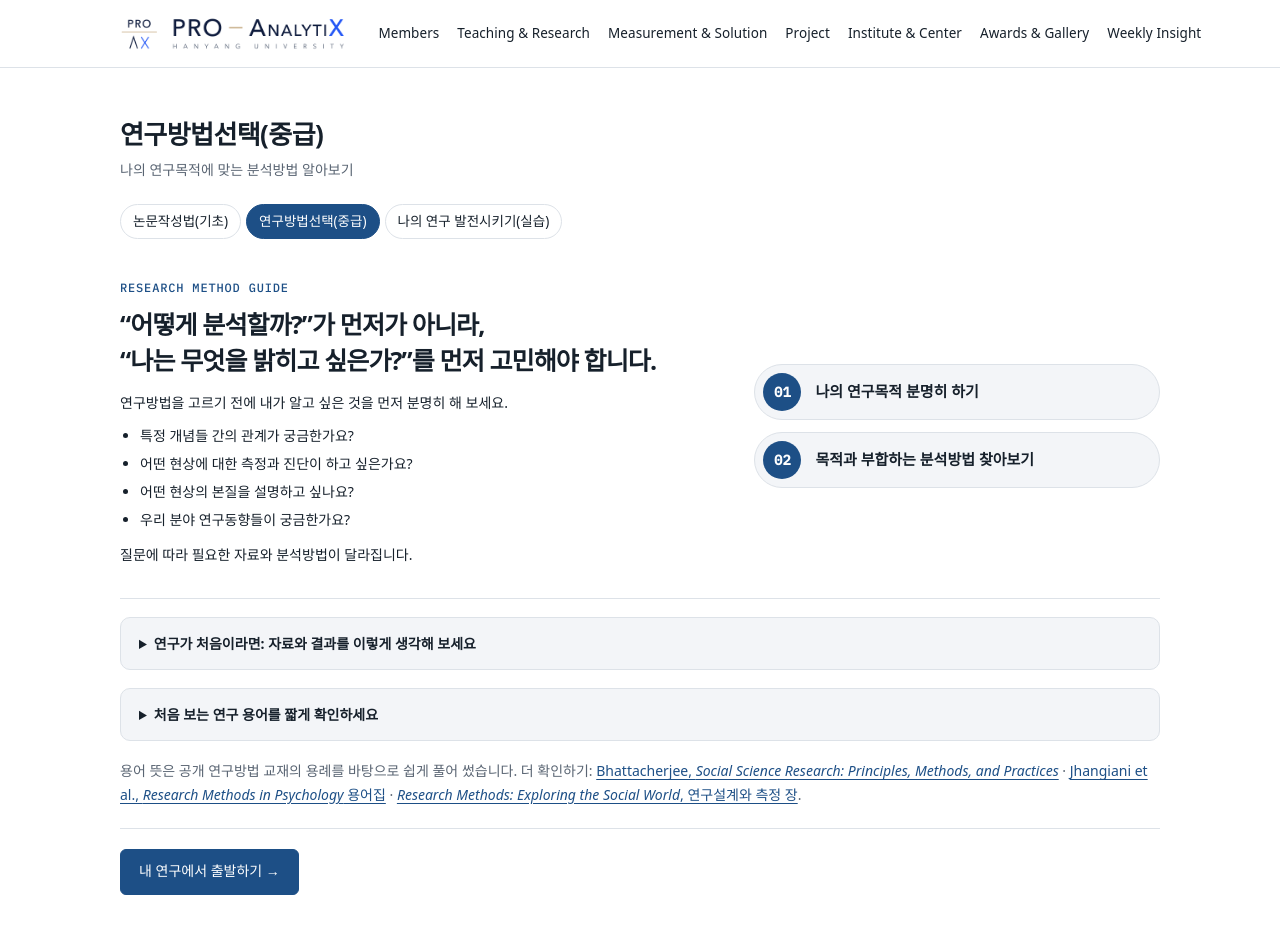
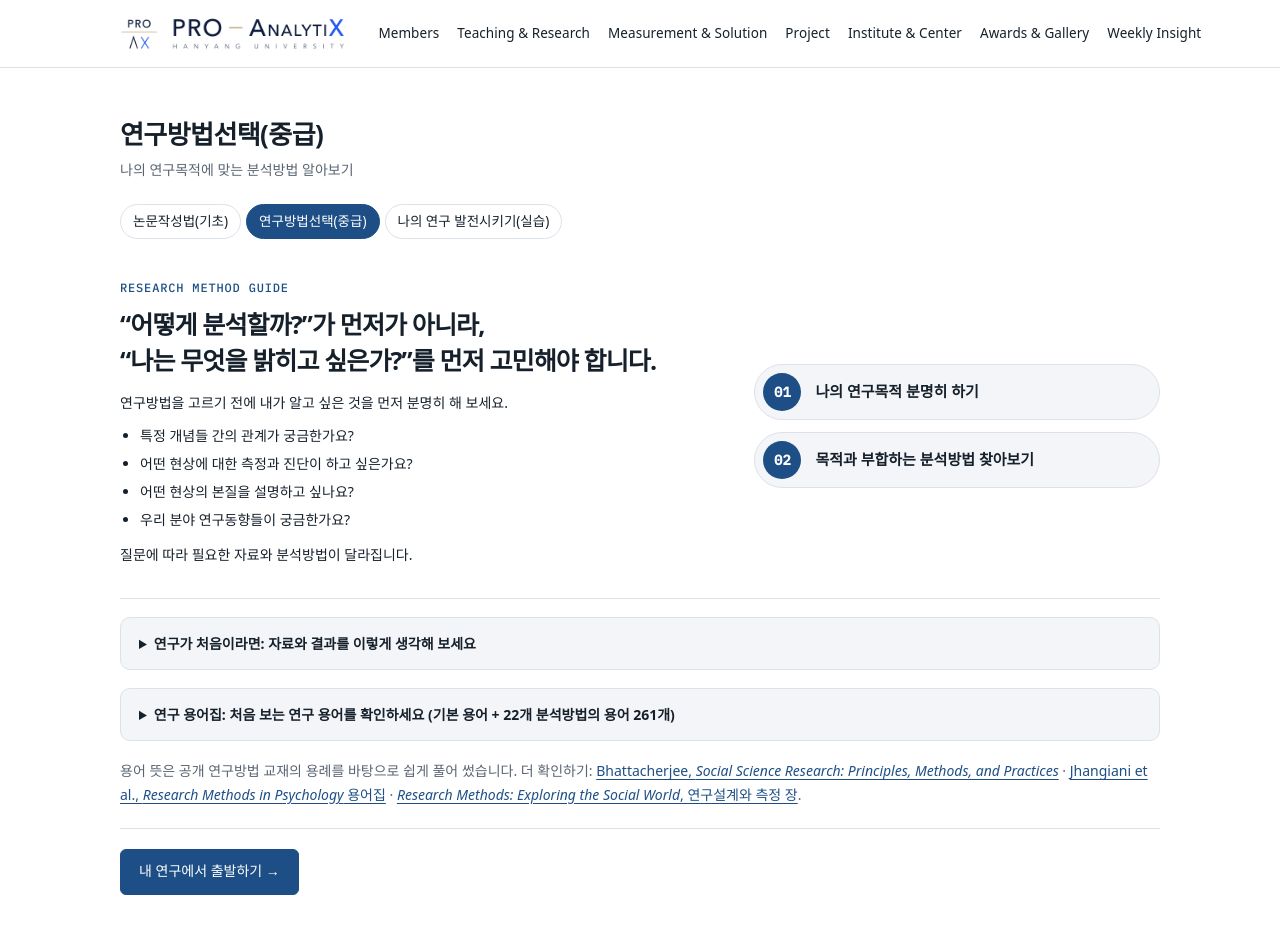
Before and after one commit to drsprolab/drsprolab.github.io, a Jekyll site: the page built from research-help/methods.html, in a window 1280 px wide and 983 px high. Shown: the top 934 px of the window. Built offline with Jekyll 4.4.1, drawn with Linux system fonts in a browser that asks for light colours; some web fonts are replaced.

Commit message:
Master glossary of all analysis-method terms with filter; small detail links in the results list
Co-Authored-By: Claude Sonnet 5.5 <noreply@anthropic.com>

```diff
--- a/_includes/research-method-glossary.html
+++ b/_includes/research-method-glossary.html
@@ -6,7 +6,10 @@
 <section class="rm-glossary-stage"><h3>{{ stage_title }}</h3><dl class="rm-glossary">{% for term in stage_items %}<dt>{{ term.term }}</dt><dd>{{ term.definition }}</dd>{% endfor %}</dl></section>{% endfor %}
 <p class="rm-small rm-glossary-source">이 용어를 각 방법의 연구 맥락에서 더 확인하려면 해당 방법론 논문을 보세요: {% for id in include.method.references %}<a href="#ref-{{ id }}">추천논문 {{ forloop.index }}</a>{% unless forloop.last %} · {% endunless %}{% endfor %}.</p></details>
 {% else %}
-<details class="rm-primer" id="method-terms"><summary>처음 보는 연구 용어를 짧게 확인하세요</summary><dl class="rm-glossary">
+{% assign all_methods = site.data.research_methods.methods %}{% assign term_total = 0 %}{% for gm in all_methods %}{% assign term_total = term_total | plus: gm.glossary.size %}{% endfor %}
+<details class="rm-primer" id="method-terms"><summary>연구 용어집: 처음 보는 연구 용어를 확인하세요 (기본 용어 + {{ all_methods.size }}개 분석방법의 용어 {{ term_total }}개)</summary>
+<div class="rm-glossary-tools"><label for="rm-gloss-filter">용어 찾기</label><input id="rm-gloss-filter" type="search" placeholder="예: 중심화, 부트스트랩, 토픽, ICC" autocomplete="off"><span id="rm-gloss-count" class="rm-small" aria-live="polite"></span></div>
+<div class="rm-glossary-base"><h3 class="rm-glossary-h">기본 연구 용어</h3><dl class="rm-glossary">
 <dt>연구문제</dt><dd>연구에서 답을 구하려는 구체적인 질문입니다. 연구할 현상과 대상, 알고 싶은 관계나 경험이 분명하게 드러나도록 씁니다.</dd>
 <dt>이론</dt><dd>개념과 그 관계를 연결해 현상을 설명하거나 예측하는 체계적인 설명입니다. 연구에서는 질문과 모형의 관계를 설명하고 결과를 해석하는 근거로 사용합니다.</dd>
 <dt>개념·구성개념</dt><dd>관심 현상을 설명하기 위해 정한 추상적인 의미입니다. 예를 들어 직무몰입처럼 바로 관찰하기 어려운 개념은 이론과 선행연구를 바탕으로 의미와 범위를 정합니다.</dd>
@@ -18,6 +21,8 @@
 <dt>신뢰도</dt><dd>측정 결과가 일관되고 재현되는 정도를 가리킵니다. 신뢰도가 높더라도 의도한 개념을 측정한다는 타당성이 자동으로 보장되지는 않습니다.</dd>
 <dt>타당도</dt><dd>측정 결과와 연구설계가 의도한 개념이나 질문에 대해 적절한 해석을 뒷받침하는 정도입니다. 하나의 수치나 검정만으로 확정하기보다 여러 근거를 함께 평가합니다.</dd>
 <dt>자료수집·분석</dt><dd>자료수집은 연구문제에 답할 관찰·응답·문헌을 정해진 절차로 확보하는 일이고, 분석은 그 자료를 연구문제에 맞는 방법으로 정리하고 해석하는 일입니다.</dd>
-</dl></details>
+</dl></div>
+{% for cat in site.data.research_methods.categories %}<section class="rm-glossary-cat"><h3 class="rm-glossary-h">{{ cat.name }}의 용어</h3>{% assign cat_methods = all_methods | where: 'category', cat.id %}{% for gm in cat_methods %}<div class="rm-glossary-method"><h4><a href="{{ '/research-help/methods/' | append: gm.id | append: '/' | relative_url }}">{{ gm.name }}</a></h4><dl class="rm-glossary">{% for t in gm.glossary %}<div class="rm-gloss-item"><dt>{{ t.term }}</dt><dd>{{ t.definition }}</dd></div>{% endfor %}</dl></div>{% endfor %}</section>{% endfor %}
+</details>
 <p class="rm-small">용어 뜻은 공개 연구방법 교재의 용례를 바탕으로 쉽게 풀어 썼습니다. 더 확인하기: <a href="https://open.umn.edu/opentextbooks/textbooks/social-science-research-principles-methods-and-practices" target="_blank" rel="noopener noreferrer">Bhattacherjee, <em>Social Science Research: Principles, Methods, and Practices</em></a> · <a href="https://opentextbc.ca/researchmethods/back-matter/glossary/" target="_blank" rel="noopener noreferrer">Jhangiani et al., <em>Research Methods in Psychology</em> 용어집</a> · <a href="https://openbooks.macewan.ca/researchmethods/chapter/chapter-4-research-design-and-measurement/" target="_blank" rel="noopener noreferrer"><em>Research Methods: Exploring the Social World</em>, 연구설계와 측정 장</a>.</p>
 {% endif %}
--- a/assets/css/research-methods.css
+++ b/assets/css/research-methods.css
@@ -282,3 +282,14 @@ details.rm-fold.rm-self-check { padding:14px 18px; background:var(--tint); borde
 .rm-path li > a { display:flex; align-items:center; gap:14px; width:100%; padding:8px 22px 8px 8px; color:inherit; text-decoration:none; border-radius:999px; }
 .rm-path li > a:focus-visible { outline:2px solid var(--accent); outline-offset:3px; }
 .rm-path li:hover b { transform:scale(1.08); } .rm-path b { transition:transform .15s ease; }
+
+.rm-glossary-tools { display:flex; flex-wrap:wrap; align-items:center; gap:8px 12px; margin:10px 0 4px; }
+.rm-glossary-tools label { font-weight:600; font-size:13.5px; }
+.rm-glossary-tools input { flex:1 1 220px; max-width:360px; padding:8px 14px; border:1px solid var(--line); border-radius:999px; background:var(--paper); color:var(--ink); font:inherit; font-size:14px; }
+.rm .rm-glossary-h { margin:20px 0 6px; font-size:15.5px; color:var(--accent); padding-top:10px; border-top:1px solid var(--line); }
+.rm-glossary-method { margin:10px 0 6px; } .rm .rm-glossary-method h4 { margin:12px 0 4px; font-size:14px; } .rm-glossary-method h4 a { text-decoration:none; font-weight:700; }
+.rm-glossary-method dl { margin:0; } .rm-gloss-item[hidden],.rm-glossary-method[hidden],.rm-glossary-cat[hidden],.rm-glossary-base[hidden] { display:none !important; }
+.rm-glossary-method dt { margin:8px 0 2px; font-weight:600; } .rm-glossary-method dd { margin:0; font-size:14px; line-height:1.7; }
+.rm-mini-link { display:inline-block; margin-left:8px; padding:0 9px; border-radius:999px; background:var(--tint); color:var(--accent); font-size:11.5px; font-weight:600; text-decoration:none; vertical-align:1px; transition:transform .15s ease, background-color .15s ease; }
+.rm-mini-link:hover,.rm-mini-link:focus-visible { transform:scale(1.08); background:var(--accent-soft); }
+.rm-result-columns li strong { display:inline; }
--- a/assets/js/research-methods.js
+++ b/assets/js/research-methods.js
@@ -1,5 +1,14 @@
 (function () {
   'use strict';
+  const gf=document.getElementById('rm-gloss-filter');
+  if(gf){const cnt=document.getElementById('rm-gloss-count');
+    const upd=()=>{const q=gf.value.trim().toLowerCase();let n=0;
+      document.querySelectorAll('#method-terms .rm-glossary-base dt').forEach(dt=>{const dd=dt.nextElementSibling;const hit=!q||(dt.textContent+' '+(dd?dd.textContent:'')).toLowerCase().includes(q);dt.hidden=!hit;if(dd)dd.hidden=!hit;if(hit)n++;});
+      document.querySelectorAll('#method-terms .rm-gloss-item').forEach(it=>{const hit=!q||it.textContent.toLowerCase().includes(q);it.hidden=!hit;if(hit)n++;});
+      document.querySelectorAll('#method-terms .rm-glossary-method').forEach(m=>{m.hidden=!m.querySelector('.rm-gloss-item:not([hidden])');});
+      document.querySelectorAll('#method-terms .rm-glossary-cat').forEach(c=>{c.hidden=!c.querySelector('.rm-glossary-method:not([hidden])');});
+      if(cnt)cnt.textContent=q?n+'개 용어':'';};
+    gf.addEventListener('input',upd);}
   const openFold=()=>{const id=decodeURIComponent(location.hash.slice(1)),t=id&&document.getElementById(id);if(!t)return;let n=t;while(n){if(n.tagName==='DETAILS'&&!n.open)n.open=true;n=n.parentElement;}if(t.closest&&t.closest('.rm-fold'))t.scrollIntoView();};
   window.addEventListener('hashchange',openFold);openFold();
   window.addEventListener('beforeprint',()=>document.querySelectorAll('.rm-fold').forEach(d=>{d.open=true;}));
--- a/research-help/methods.html
+++ b/research-help/methods.html
@@ -16,7 +16,7 @@ lede: 나의 연구목적에 맞는 분석방법 알아보기
   <details class="rm-primer rm-view-intro"><summary>연구가 처음이라면: 자료와 결과를 이렇게 생각해 보세요</summary><div class="rm-primer-grid">
     <section><h3>연구목적</h3><p>“직원 학습이 중요하다”에서 한 걸음 더 나아가, 다음 중 어떤 질문에 답하고 싶은지 적어 보세요.</p><ul><li>변수들 사이의 특정 관계를 보고 싶은가?</li><li>어떤 현상이나 개념을 측정해 보고 싶은가?</li><li>사람의 유형에 따라 어떤 차이가 있는지 보고 싶은가?</li><li>다른 변수와 연결해 결과를 예측해 보고 싶은가?</li><li>그 현상의 본질을 알고 싶은가?</li><li>그 현상이 일어나는 이론적 근거를 찾고 싶은가?</li></ul><p>같은 조직몰입 주제도 원인 후보, 중간 경로, 경험의 의미에 따라 질문이 달라집니다.</p></section>
     <section><h3>자료</h3><p>연구 유형에 따라 필요한 데이터와 수집 방법이 다릅니다. 어떤 자료를 모을지 먼저 생각해 보세요.</p><dl class="rm-data-types"><dt>양적연구</dt><dd><strong>필요한 데이터</strong> 설문 점수, 참여·수료 여부, LMS 학습기록, 성과·인사 기록<br><strong>수집 방법</strong> 설문조사, 시스템 로그·기관 자료 추출, 검사·실험</dd><dt>질적연구</dt><dd><strong>필요한 데이터</strong> 면담 녹취와 전사본, 관찰 기록, 경험일지<br><strong>수집 방법</strong> 심층면담·집단면담, 참여관찰, 일지 작성</dd><dt>문헌연구</dt><dd><strong>필요한 데이터</strong> 기존 논문, 연구보고서, 정책·기관 문서<br><strong>수집 방법</strong> 데이터베이스 검색, 포함·제외 기준에 따른 선별, 내용 추출표 작성</dd></dl><p><strong>누구에게서, 무엇을, 몇 번, 언제</strong> 수집할지도 중요합니다. 아직 자료가 없으면 계획을 적어도 됩니다.</p></section>
-    <section class="rm-primer-wide"><h3>제시하고 싶은 결과</h3><p>분석 뒤 독자에게 보여 줄 결과를 떠올려 보세요. 연구 목적에 따라 {{ site.data.research_methods.methods.size }}개 분석방법이 보여 주는 결과는 다음과 같습니다.</p><div class="rm-result-columns">{% for cat in site.data.research_methods.categories %}<div><h4>{{ cat.name }}</h4><ul>{% assign cat_methods = site.data.research_methods.methods | where: 'category', cat.id %}{% for method in cat_methods %}<li><strong>{{ method.name }}</strong> {{ method.outputs[0] }}</li>{% endfor %}</ul></div>{% endfor %}</div></section>
+    <section class="rm-primer-wide"><h3>제시하고 싶은 결과</h3><p>분석 뒤 독자에게 보여 줄 결과를 떠올려 보세요. 연구 목적에 따라 {{ site.data.research_methods.methods.size }}개 분석방법이 보여 주는 결과는 다음과 같습니다.</p><div class="rm-result-columns">{% for cat in site.data.research_methods.categories %}<div><h4>{{ cat.name }}</h4><ul>{% assign cat_methods = site.data.research_methods.methods | where: 'category', cat.id %}{% for method in cat_methods %}<li><strong>{{ method.name }}</strong><a class="rm-mini-link" href="{{ '/research-help/methods/' | append: method.id | append: '/' | relative_url }}">상세 →</a> {{ method.outputs[0] }}</li>{% endfor %}</ul></div>{% endfor %}</div></section>
     <section><h3>궁극적으로 밝힐 것</h3><p>끝까지 답하고 싶은 질문을 적습니다.</p><ul><li>왜 그런가</li><li>어떤 조건에서 달라지는가</li><li>어떤 과정을 거쳐 변화하는가</li><li>당사자에게 어떤 의미인가</li></ul><p>실무 제안은 이 질문에 답할 근거를 얻은 뒤 도출합니다.</p></section>
   </div></details>
   <div class="rm-view-intro">{% include research-method-glossary.html %}</div>
```
Also changed, not shown: tests/test_research_methods_site.py (+1 -1 lines).
